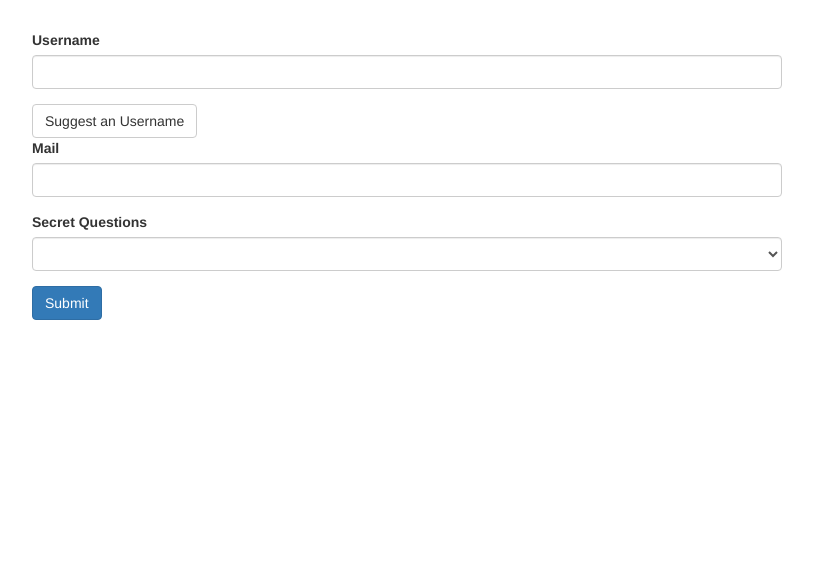
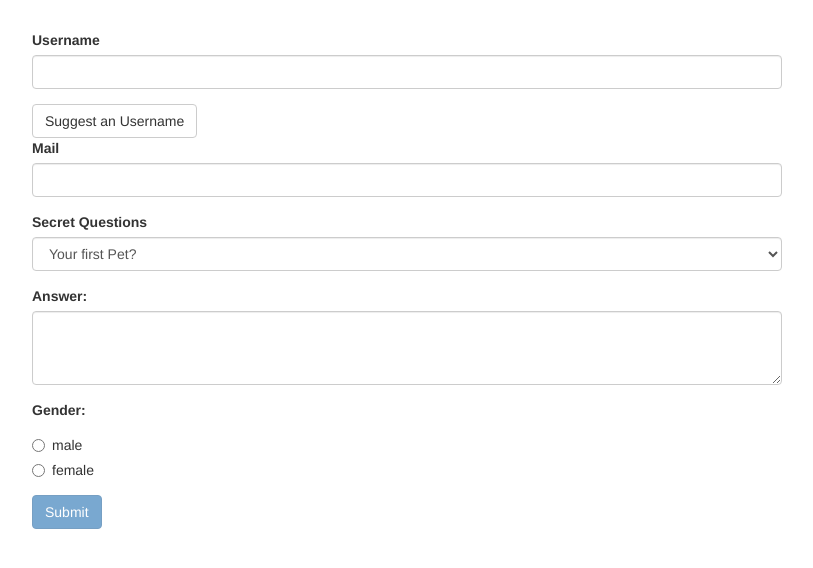
Before and after one commit to quanological/form_validation, an Angular app: page / in a window 1280 px wide. Shown: the top 568 px of the page, without its empty margins (233-1046 px from the left). Built offline with nearby package versions, Linux system fonts and the light colour scheme.

Commit message:
Mild updates to the form

```diff
--- a/src/app/app.component.css
+++ b/src/app/app.component.css
@@ -1,3 +1,7 @@
 .container {
   margin-top: 30px;
 }
+
+input.ng-invalid.ng-touched {
+  border: 1px solid red;
+}
--- a/src/app/app.component.html
+++ b/src/app/app.component.html
@@ -2,26 +2,69 @@
   <div class="row">
     <div class="col-xs-12 col-sm-10 col-md-8 col-sm-offset-1 col-md-offset-2">
       <form (ngSubmit)="onSubmit(f)" #f="ngForm" required>
-        <div id="user-data">
+        <div
+          id="user-data"
+          ngModelGroup="userData"
+          #userData="ngModelGroup">
           <div class="form-group">
             <label for="username">Username</label>
-            <input type="text" id="username" class="form-control" ngModel name="username">
+            <input
+              type="text"
+              id="username"
+              class="form-control"
+              ngModel name="username"
+            required>
           </div>
           <button class="btn btn-default" type="button">Suggest an Username</button>
           <div class="form-group">
             <label for="email">Mail</label>
-            <input type="email" id="email" class="form-control" ngModel name="email" required
-            email>
+            <input
+              type="email"
+              id="email"
+              class="form-control"
+              ngModel name="email"
+              required
+              email
+            #email="ngModel">
+            <span class="help-block" *ngIf="!email.valid && email.touched">Please enter a valid email!</span>
           </div>
         </div>
         <div class="form-group">
           <label for="secret">Secret Questions</label>
-          <select id="secret" class="form-control" ngModel name="secret">
+          <select
+            id="secret"
+            class="form-control"
+            [ngModel]="defaultQuestion"
+            name="secret"
+          >
             <option value="pet">Your first Pet?</option>
             <option value="teacher">Your first teacher?</option>
           </select>
         </div>
-        <button class="btn btn-primary" type="submit">Submit</button>
+        <div class="form-group">
+          <label for="input">Answer: </label>
+          <textarea id="input" name="input" rows="3" [(ngModel)]="answer" class="form-control"></textarea>
+          <p *ngIf="!userData.valid && userData.touched">Your Answer: {{ answer }}</p>
+        </div>
+        <div class="form-group">
+          <label for="genders">Gender: </label>
+          <div id="genders" class="radio" *ngFor="let gender of genders">
+            <label>
+              <input
+                type="radio"
+                name="gender"
+                ngModel
+                [value]="gender">
+              {{gender}}
+            </label>
+
+
+          </div>
+        </div>
+        <button
+          class="btn btn-primary"
+          type="submit"
+          [disabled]="!f.valid">Submit</button>
       </form>
     </div>
   </div>
--- a/src/app/app.component.ts
+++ b/src/app/app.component.ts
@@ -8,6 +8,9 @@
 })
 export class AppComponent {
   @ViewChild('f') signupForm: NgForm;
+  defaultQuestion = 'pet';
+  answer = '';
+  genders = ['male', 'female'];
 
   suggestUserName() {
     const suggestedName = 'Superuser';
@@ -26,9 +29,12 @@
     console.log(this.signupForm);
 
     // Display the username entered in the form
-    console.log(this.signupForm.value.username);
+    console.log(this.signupForm.form.value.userData.username);
 
     // Check whether the form is valid. The form is valid if the email is entered correctly.
     console.log(this.signupForm.valid ? 'Valid' : 'Not Valid');
+
+    // Display the user's email in the console
+    console.log(this.signupForm.form.value.userData.email);
   }
 }
```
